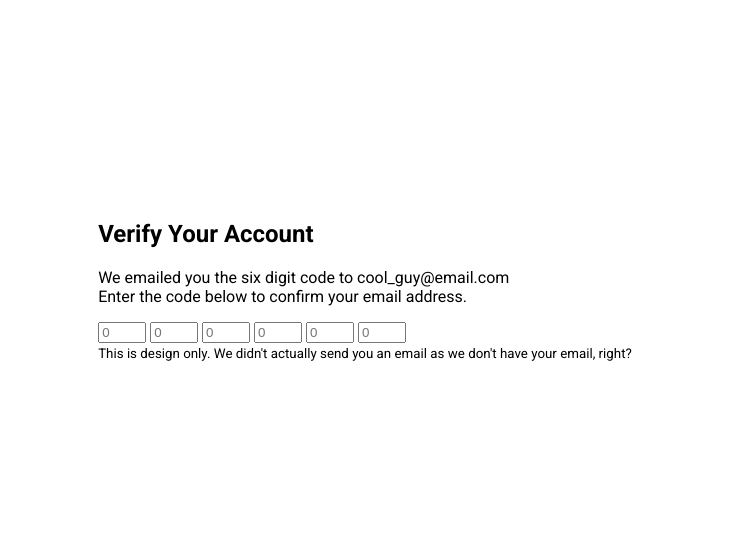
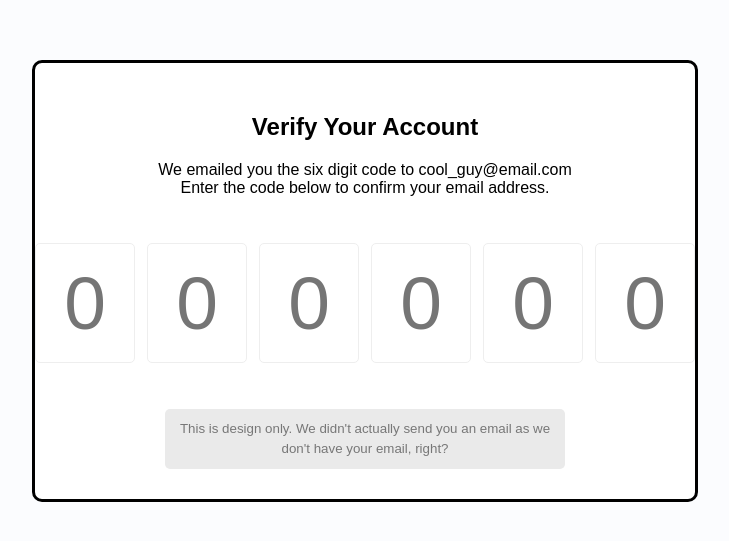
Before and after one commit to AndreiScafi/Verify-Account-UI, a plain HTML site: page index.html in a window 1280 px wide. Shown: the part 119-660 px from the top of the page, without its empty margins (275-1004 px from the left). Drawn offline with Linux system fonts and the light colour scheme; a web font is replaced by a local one.

Commit message:
Adding style with CSS - Adicionando estilo com CSS.

```diff
--- a/style.css
+++ b/style.css
@@ -1,16 +1,77 @@
-@import url('https://fonts.googleapis.com/css2?family=Roboto:wght@400;700&display=swap');
+@import url('https://fonts.googleapis.com/css2?family=Muli:wght@300;700&display=swap');
 
 * {
     box-sizing: border-box;
 }
 
 body {
-    font-family: 'Roboto', sans-serif;
+    background-color: #fbfcfe;
+    font-family: 'Muli', sans-serif;
     display: flex;
-    flex-direction: column;
     align-items: center;
     justify-content: center;
     height: 100vh;
     overflow: hidden;
     margin: 0;
 }
+
+.container {
+    background-color: #fff;
+    border: 3px #000 solid;
+    border-radius: 10px;
+    padding: 30px;
+    max-width: 1000px;
+    text-align: center;
+}
+
+.code-container {
+    display: flex;
+    align-items: center;
+    justify-content: center;
+    margin: 40px 0;
+}
+
+.code {
+    border-radius: 5px;
+    font-size: 75px;
+    height: 120px;
+    width: 100px;
+    border: 1px solid #eee;
+    margin: 1%;
+    text-align: center;
+    font-weight: 300px;
+    -moz-appearance: textfield;
+}
+
+.code::-webkit-outer-spin-button,
+.code::-webkit-inner-spin-button {
+    -webkit-appearance: none;
+    margin: 0;
+}
+
+.code:valid {
+    border-color: #3498db;
+    box-shadow: 0 10px 10px -5px rgba(0, 0, 0, 0.25);
+}
+
+.info {
+    background-color: #eaeaea;
+    display: inline-block;
+    padding: 10px;
+    line-height: 20px;
+    max-width: 400px;
+    color: #777;
+    border-radius: 5px
+}
+
+@media(max-width: 600px) {
+    .code-container {
+        flex-wrap: wrap;
+    }
+
+    .code {
+        font-size: 60px;
+        height: 80px;
+        max-width: 70px;
+    }
+}
```
